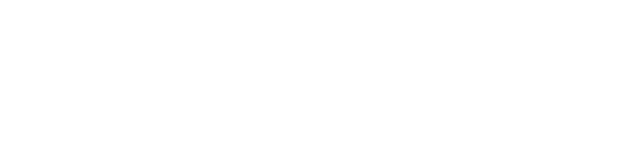
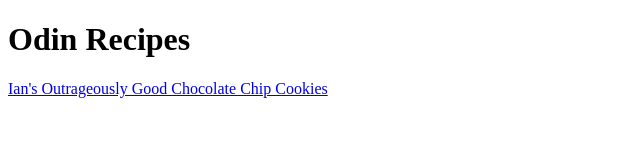
Before and after one commit to pribyl88/odin-recipes, a plain HTML site: page index.html in a window 1280 px wide. Shown: the whole page, without its empty margins (0-640 px from the left). Drawn offline with Linux system fonts and the light colour scheme.

Commit message:
Add basic body content to index.html

```diff
--- a/index.html
+++ b/index.html
@@ -5,6 +5,7 @@
         <meta title="Ian's Odin Recipes Project || August 10, 2022">
     </head>
     <body>
-
+        <h1>Odin Recipes</h1>
+        <a href="recipes/cc-cookies.html">Ian's Outrageously Good Chocolate Chip Cookies</a>
     </body>
 </html>
```
